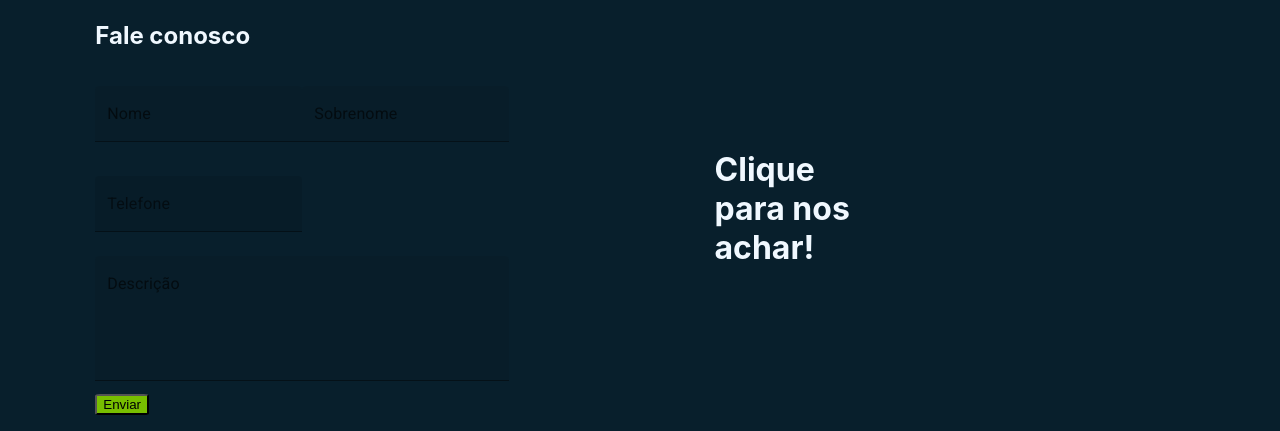
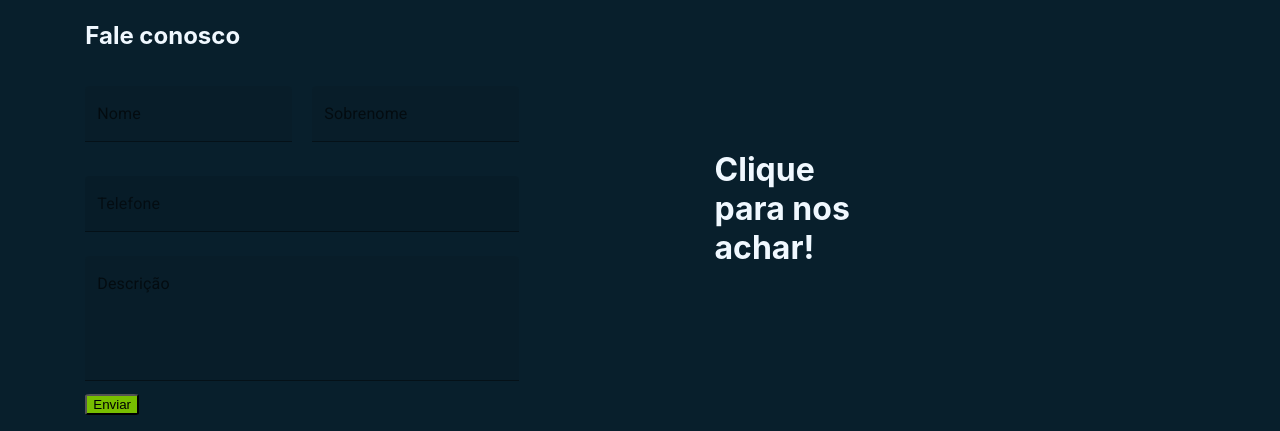
Before and after one commit to FelipeFelipeRenan/-prototipo-site, a React (Create React App) app: page / in a window 1280 px wide. Shown: the part 2572-3003 px from the top of the page. Built offline with nearby package versions, Linux system fonts and the light colour scheme.

Commit message:
Fixing form display with flexbox

```diff
--- a/src/components/Form/index.scss
+++ b/src/components/Form/index.scss
@@ -46,8 +46,8 @@
   }
 
   .form-nomes {
-    display: inherit;
-    flex-direction: column;
+    display: flex;
+    flex-direction: row;
     flex-wrap: wrap;
     gap: 20px;
     margin-bottom: 10px;
--- a/src/components/Input/index.jsx
+++ b/src/components/Input/index.jsx
@@ -37,14 +37,15 @@ import { makeStyles, TextField } from "@material-ui/core";
 export const useStyles = makeStyles({
   root: {
     "& 	.MuiFilledInput-root": {
-      color: "green",
+      color: "#f0f8ff",
+      textColor: "white",
     },
-    "& 	.MuiFilledInput-input":{
-      color: "green"
+    "& 	.MuiFilledInput-input": {
+      color: "#f0f8ff",
     },
-    "& 	.MuiFilledInput-adornedStart":{
-      color: "green"
-    }
+    "& 	.MuiFilledInput-adornedStart": {
+      color: "#f0f8ff",
+    },
   },
 });
 
@@ -60,16 +61,13 @@ export const InputTel = (props) => {
       {(inputProps) => (
         <TextField
           className={classes.root}
-          sx={{ width: "500px" }}
+          fullWidth
           id="filled-basic"
           label="Telefone"
           variant="filled"
           margin="normal"
-
         />
       )}
     </InputMask>
   );
 };
-
-;
```
